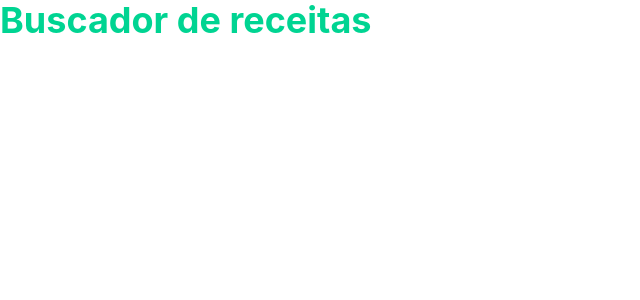
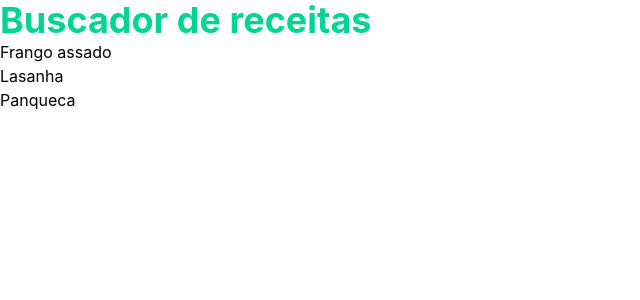
Before and after one commit to vj-tech-examples/semana2, a React (Vite) app in the folder semana04/: page / in a window 1280 px wide. Shown: the top 300 px of the page, without its empty margins (0-640 px from the left). Built offline with nearby package versions, Linux system fonts and the light colour scheme.

Commit message:
cria componente RecipeCard com prop nome

```diff
--- a/semana04/src/App.jsx
+++ b/semana04/src/App.jsx
@@ -1,6 +1,13 @@
+import RecipeCard from './RecipeCard'
+
 function App() {
   return (
-    <h1 className="text-4xl font-bold text-emerald-400">Buscador de receitas</h1>
+    <div>
+      <h1 className="text-4xl font-bold text-emerald-400">Buscador de receitas</h1>
+      <RecipeCard nome="Frango assado" />
+      <RecipeCard nome="Lasanha" />
+      <RecipeCard nome="Panqueca" />
+    </div>
   )
 }
 
--- /dev/null
+++ b/semana04/src/RecipeCard.jsx
@@ -0,0 +1,9 @@
+function RecipeCard({ nome }) {
+  return (
+    <div>
+      <h2>{nome}</h2>
+    </div>
+  )
+}
+
+export default RecipeCard
```
